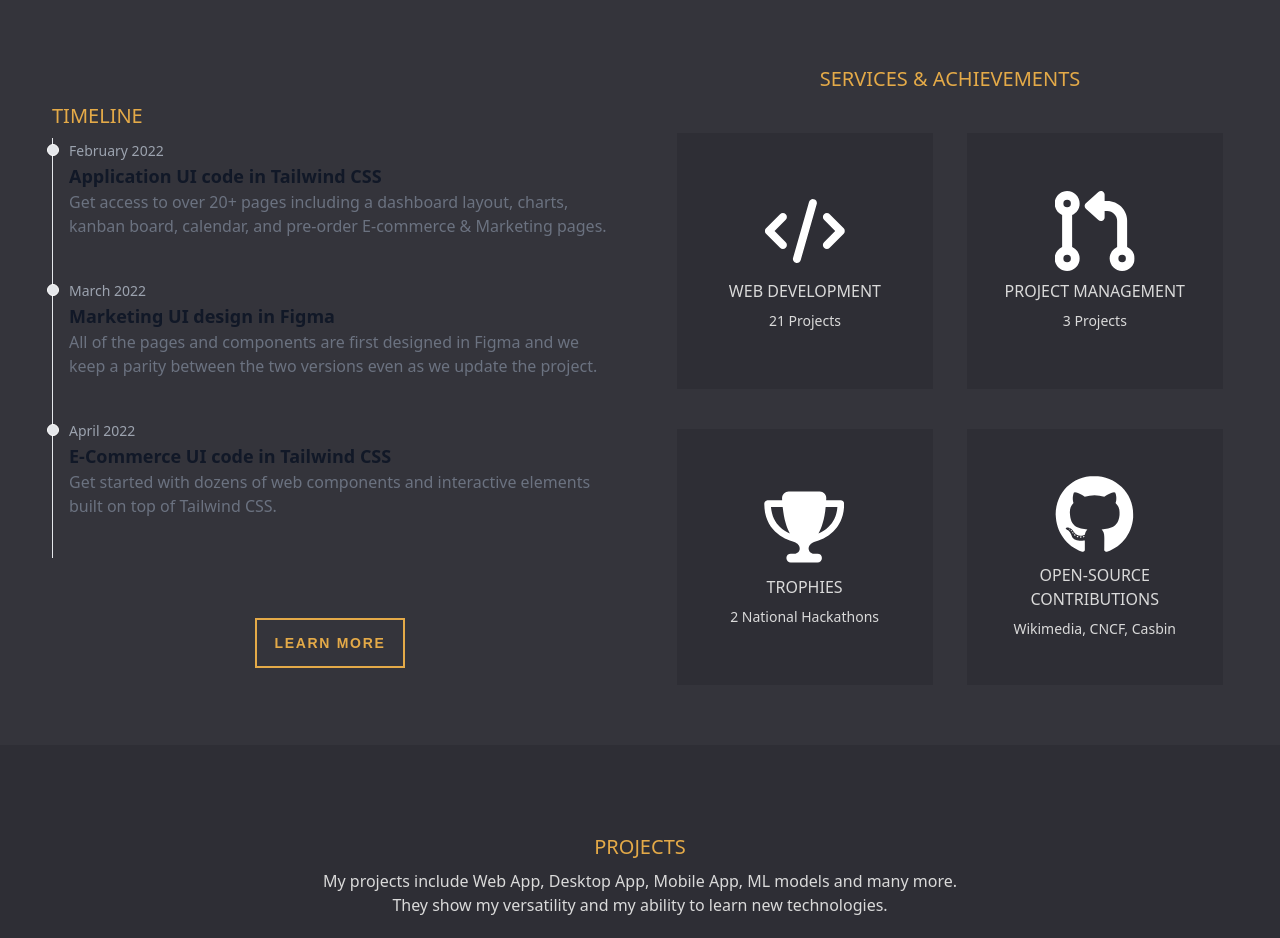
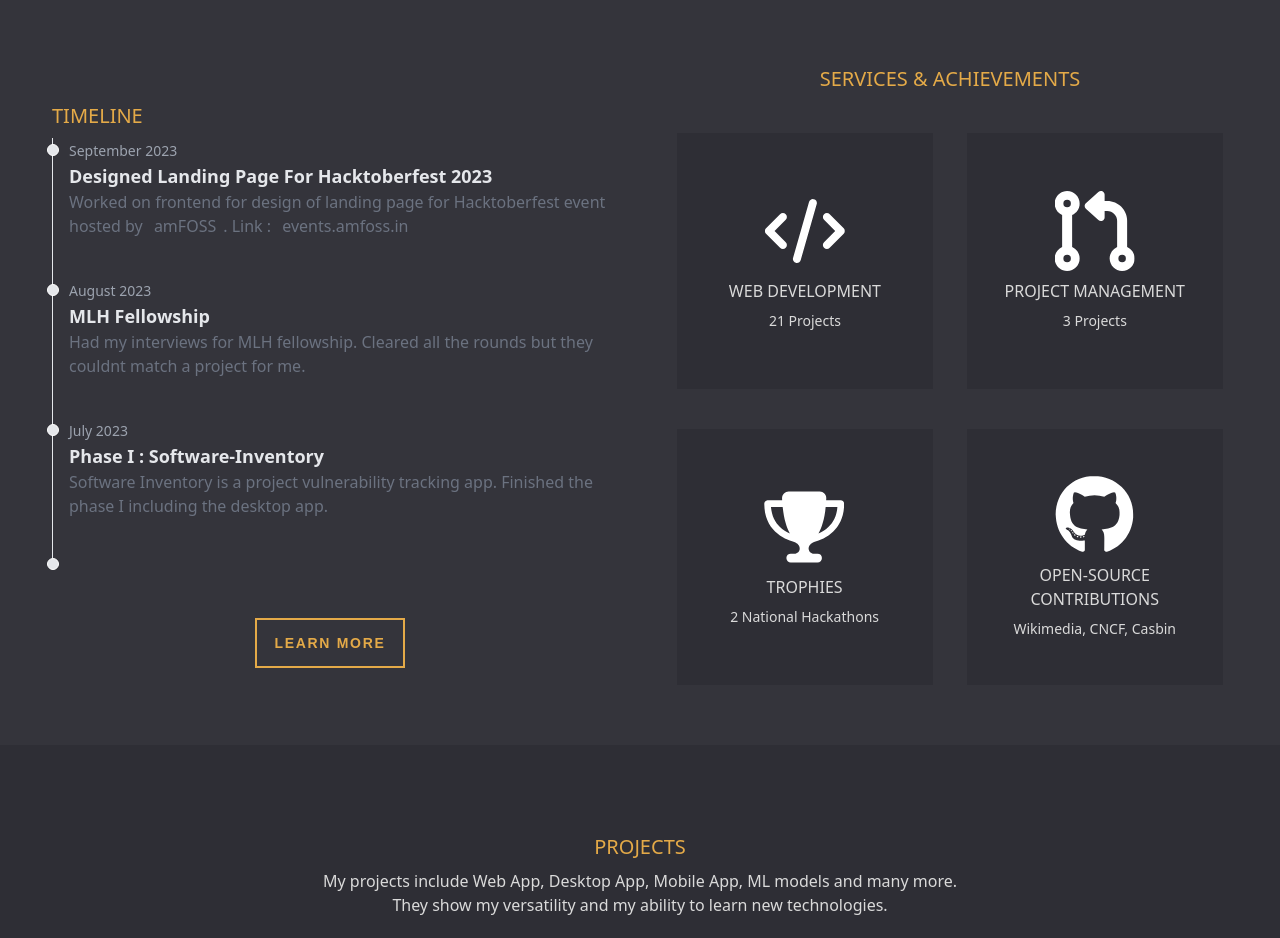
Before and after one commit to Abhinavxox/Portfolio-V2, a React (Vite) app: page / in a window 1280 px wide. Shown: the part 960-1898 px from the top of the page. Built offline with nearby package versions, Linux system fonts and the light colour scheme; the HTML template or start-up script is replaced by a standard one.

Commit message:
Fix : Fixed timeline components

```diff
--- a/src/components/Navbar.jsx
+++ b/src/components/Navbar.jsx
@@ -40,10 +40,14 @@ const Navbar = () => {
                 </Link>
               </li>
               <li>
-                <a>Blogs</a>
+                <Link to="blogs" smooth={true} duration={2000}>
+                  Blogs
+                </Link>
               </li>
               <li>
-                <a>Contact</a>
+                <Link to="contact" smooth={true} duration={2000}>
+                  Contact
+                </Link>
               </li>
               <li>
                 <div className="flex items-center">
@@ -101,10 +105,24 @@ const Navbar = () => {
               </Link>
             </li>
             <li className="yellow-list">
-              <a className="yellow-a">Blogs</a>
+              <Link
+                to="blogs"
+                smooth={true}
+                duration={2000}
+                className="yellow-a"
+              >
+                Blogs
+              </Link>
             </li>
             <li className="yellow-list">
-              <a className="yellow-a">Contact</a>
+              <Link
+                to="contact"
+                smooth={true}
+                duration={2000}
+                className="yellow-a"
+              >
+                Contact
+              </Link>
             </li>
             <div className="text-2xl">|</div>
             <div className="flex items-center justify-between">
--- a/src/components/Projects&BlogsHero.jsx
+++ b/src/components/Projects&BlogsHero.jsx
@@ -79,6 +79,7 @@ const ProjectsHero = ({ dataToShow }) => {
                 <motion.div
                   className={`xl:h-96 xl:w-96 w-64 h-64 mx-auto my-5 relative overflow-hidden`}
                   ref={ref}
+                  key={item.title}
                   animate={controls}
                   initial="hidden"
                   variants={animationVariants}
--- a/src/components/Services.jsx
+++ b/src/components/Services.jsx
@@ -93,25 +93,29 @@ const Services = () => {
               </h1>
               <p className="text-center text-sm font-light my-2">
                 2 National Hackathons
-                <span className="trophies-list font-bold">
-                  <br />
+              </p>
+            </div>
+            <motion.div className="absolute inset-0 bg-[#2e2e35] opacity-0 hover:opacity-80 transition-[all] duration-500 ease-in-out flex justify-center items-center rotate-180 px-3">
+              <span className="trophies-list font-bold w-full">
                 <a
                   className="hero-a"
                   href="https://devfolio.co/projects/story-wizard-4811"
                 >
-                    Hackverse 4.0
+                  <p className="text-center">Hackverse 4.0</p>
                 </a>
                 <br />
                 <a
                   className="hero-a"
                   href="https://www.spaceappschallenge.org/"
                 >
-                    NASA Space Apps Challenge <br />
-                    (Regional lvl - Kathmandu)
+                  <p className="text-center">
+                    NASA Space Apps
+                    <br /> Challenge <br />
+                    {"("}Regional lvl - Kathmandu{")"}
+                  </p>
                 </a>
               </span>
-              </p>
-            </div>
+            </motion.div>
           </motion.div>
         </div>
         <div className="flex justify-center items-center my-5">
--- a/src/components/Timeline.jsx
+++ b/src/components/Timeline.jsx
@@ -45,47 +45,56 @@ const Timeline = () => {
                 TIMELINE
               </h1>
               <div className="w-full flex justify-center items-center">
-                <ol className="relative border-l border-gray-200 dark:border-gray-700">
+                <ol className="relative border-l border-gray-200">
                   <li className="mb-10 ml-4">
-                    <div className="absolute w-3 h-3 bg-gray-200 rounded-full mt-1.5 -left-1.5 border border-white dark:border-gray-900 dark:bg-gray-700"></div>
-                    <time className="mb-1 text-sm font-normal leading-none text-gray-400 dark:text-gray-500">
-                      February 2022
+                    <div className="absolute w-3 h-3 bg-gray-200 rounded-full mt-1.5 -left-1.5 border border-white"></div>
+                    <time className="mb-1 text-sm font-normal leading-none text-gray-400 ">
+                      September 2023
                     </time>
-                    <h3 className="text-lg font-semibold text-gray-900 dark:text-white">
-                      Application UI code in Tailwind CSS
+                    <h3 className="text-lg font-semibold text-gray-200">
+                      Designed Landing Page For Hacktoberfest 2023
                     </h3>
-                    <p className="mb-4 text-base font-normal text-gray-500 dark:text-gray-400">
-                      Get access to over 20+ pages including a dashboard layout,
-                      charts, kanban board, calendar, and pre-order E-commerce &
-                      Marketing pages.
+                    <p className="mb-4 text-base font-normal text-gray-500">
+                      Worked on frontend for design of landing page for
+                      Hacktoberfest event hosted by{" "}
+                      <a className="hero-a" href="https://amfoss.in/">
+                        amFOSS
+                      </a>
+                      . Link :
+                      <a className="hero-a" href="https://events.amfoss.in/">
+                        {" "}
+                        events.amfoss.in
+                      </a>
                     </p>
                   </li>
                   <li className="mb-10 ml-4">
-                    <div className="absolute w-3 h-3 bg-gray-200 rounded-full mt-1.5 -left-1.5 border border-white dark:border-gray-900 dark:bg-gray-700"></div>
-                    <time className="mb-1 text-sm font-normal leading-none text-gray-400 dark:text-gray-500">
-                      March 2022
+                    <div className="absolute w-3 h-3 bg-gray-200 rounded-full mt-1.5 -left-1.5 border border-white "></div>
+                    <time className="mb-1 text-sm font-normal leading-none text-gray-400">
+                      August 2023
                     </time>
-                    <h3 className="text-lg font-semibold text-gray-900 dark:text-white">
-                      Marketing UI design in Figma
+                    <h3 className="text-lg font-semibold text-gray-200">
+                      MLH Fellowship
                     </h3>
-                    <p className="text-base font-normal text-gray-500 dark:text-gray-400">
-                      All of the pages and components are first designed in
-                      Figma and we keep a parity between the two versions even
-                      as we update the project.
+                    <p className="text-base font-normal text-gray-500">
+                      Had my interviews for MLH fellowship. Cleared all the
+                      rounds but they couldnt match a project for me.
                     </p>
                   </li>
                   <li className="mb-10 ml-4">
-                    <div className="absolute w-3 h-3 bg-gray-200 rounded-full mt-1.5 -left-1.5 border border-white dark:border-gray-900 dark:bg-gray-700"></div>
-                    <time className="mb-1 text-sm font-normal leading-none text-gray-400 dark:text-gray-500">
-                      April 2022
+                    <div className="absolute w-3 h-3 bg-gray-200 rounded-full mt-1.5 -left-1.5 border border-white"></div>
+                    <time className="mb-1 text-sm font-normal leading-none text-gray-400 ">
+                      July 2023
                     </time>
-                    <h3 className="text-lg font-semibold text-gray-900 dark:text-white">
-                      E-Commerce UI code in Tailwind CSS
+                    <h3 className="text-lg font-semibold text-gray-200 ">
+                      Phase I : Software-Inventory
                     </h3>
-                    <p className="text-base font-normal text-gray-500 dark:text-gray-400">
-                      Get started with dozens of web components and interactive
-                      elements built on top of Tailwind CSS.
+                    <p className="text-base font-normal text-gray-500 ">
+                      Software Inventory is a project vulnerability tracking
+                      app. Finished the phase I including the desktop app.
                     </p>
+                  </li>
+                  <li className="mb-10 ml-4">
+                    <div className="absolute w-3 h-3 bg-gray-200 rounded-full -left-1.5 border border-white "></div>
                   </li>
                 </ol>
               </div>
```
Lines whose indentation alone changed are shown as unchanged.
